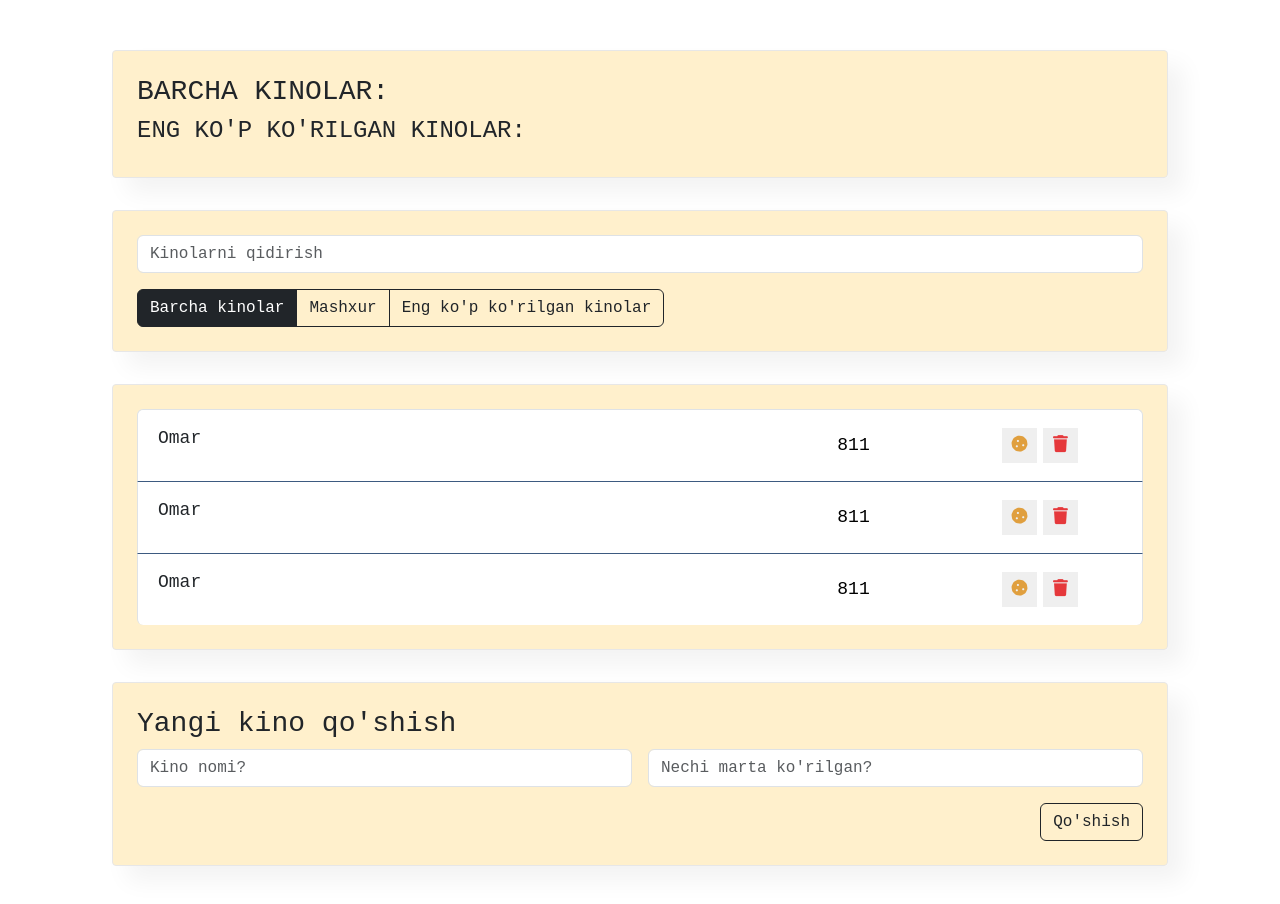
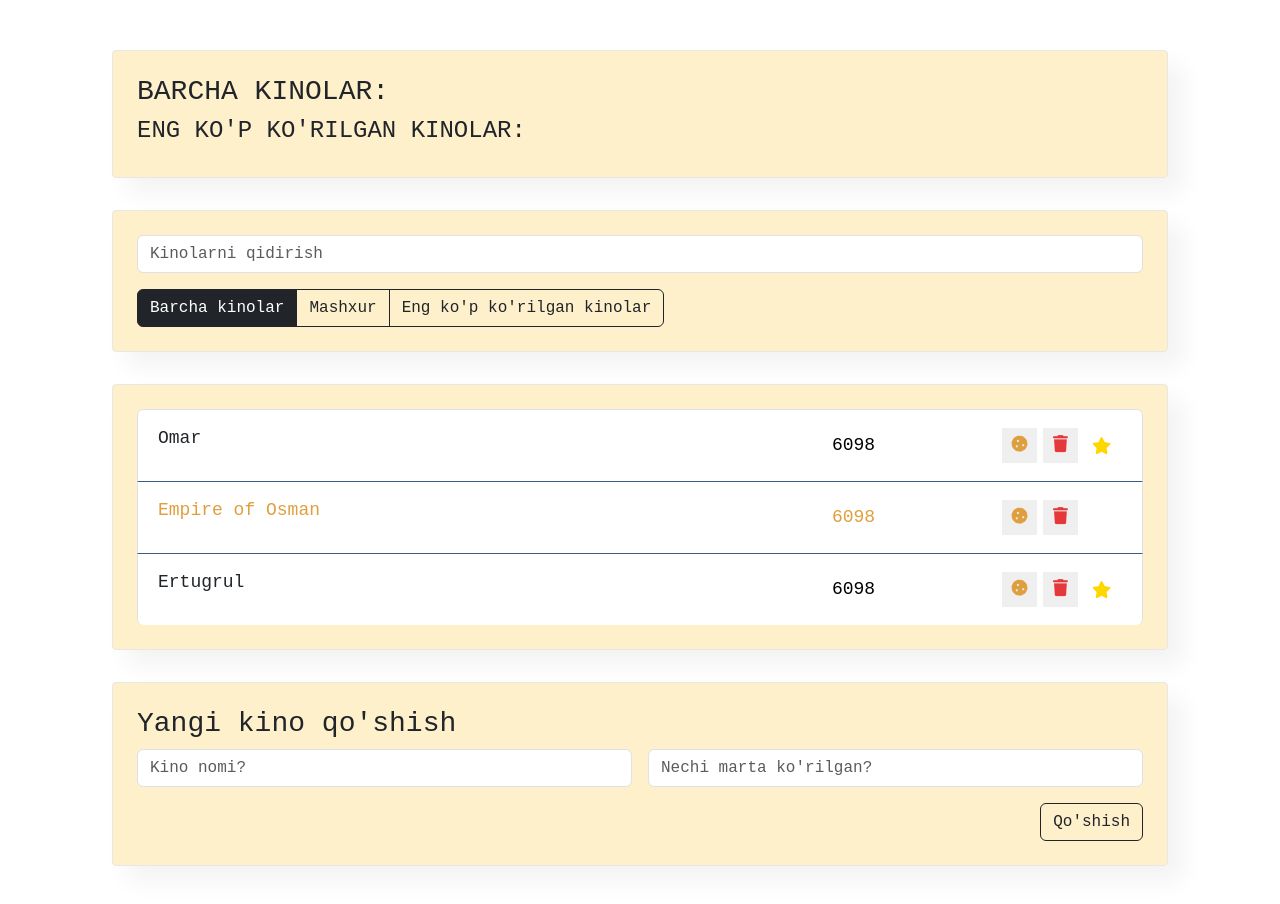
Before and after one commit to azizbek747/Vue-1-MovieListApp, a Vue app: page / in a window 1280 px wide. Shown: the top 904 px of the page. Built offline with nearby package versions, Linux system fonts and the light colour scheme.

Commit message:
#4 - Bind and props

```diff
--- a/src/components/MovieList.vue
+++ b/src/components/MovieList.vue
@@ -1,14 +1,35 @@
 <template>
   <ul class="list-group">
-    <MovieListItem />
-    <MovieListItem />
-    <MovieListItem />
+    <MovieListItem v-for="movie in movies" :key="movie.name" :movie="movie" />
+
   </ul>
 </template>
 
 <script>
   import MovieListItem from "./MovieListItem.vue"
   export default {
+    data: () => ({
+     movies: [
+      {
+        name: "Omar",
+        viewers: 6098,
+        like: true,
+        favourite: false
+      },
+      {
+        name: "Empire of Osman",
+        viewers: 6098,
+        like: false,
+        favourite: true
+      },
+      {
+        name: "Ertugrul",
+        viewers: 6098,
+        like: true,
+        favourite: false
+      },
+     ]
+    }),
     components: {
       MovieListItem
     }
--- a/src/components/MovieListItem.vue
+++ b/src/components/MovieListItem.vue
@@ -1,8 +1,7 @@
 <template>
-  <!-- <li class="list-group-item d-flex justify-content-between" :class="{'like': like}" @click="onLike"  > -->
-  <li class="list-group-item d-flex justify-content-between" >
-    <span class="list-group-item-label">Omar</span>
-    <input type="text" class="list-group-item-input" value="811" />
+  <li class="list-group-item d-flex justify-content-between" :class="[{'like': movie.like}, {'favourite': movie.favourite}]" >
+    <span class="list-group-item-label">{{ movie.name }}</span>
+    <input type="text" class="list-group-item-input" :value="movie.viewers" />
     <div class="d-flex justify-content-center align-items-center">
       <button type="button" class="btn-cookie btn-sm">
         <i class="fas fa-cookie"></i>
@@ -18,17 +17,12 @@
 
 <script>
   export default {
-
-    // data() {
-    //   return {
-    //     like: false
-    //   }
-    // },
-    // methods: {
-    //   onLike() {
-    //     this.like = !this.like
-    //   }
-    // }
+    props: {
+      movie: {
+        type: Object,
+        required: true
+      }
+    }
   }
 </script>
 
```
